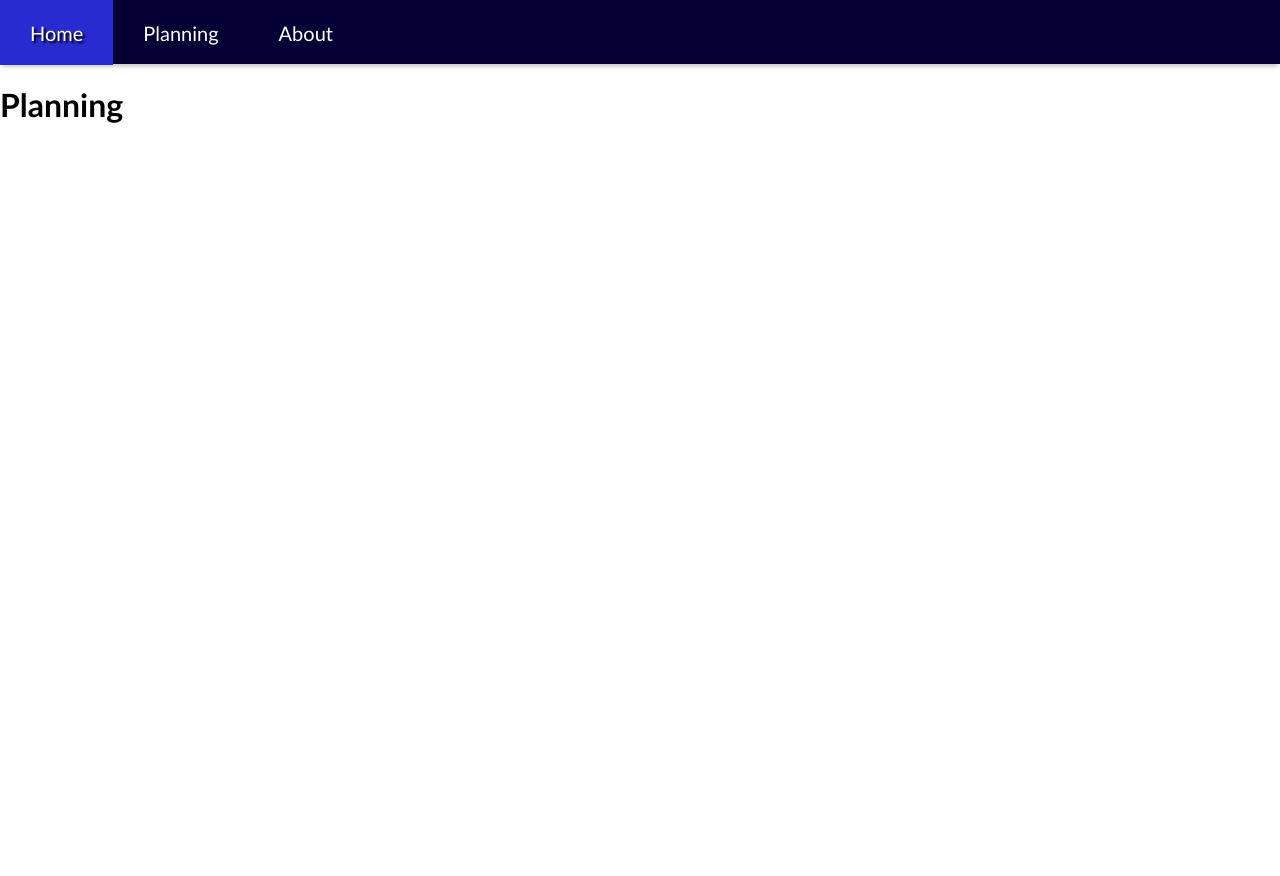
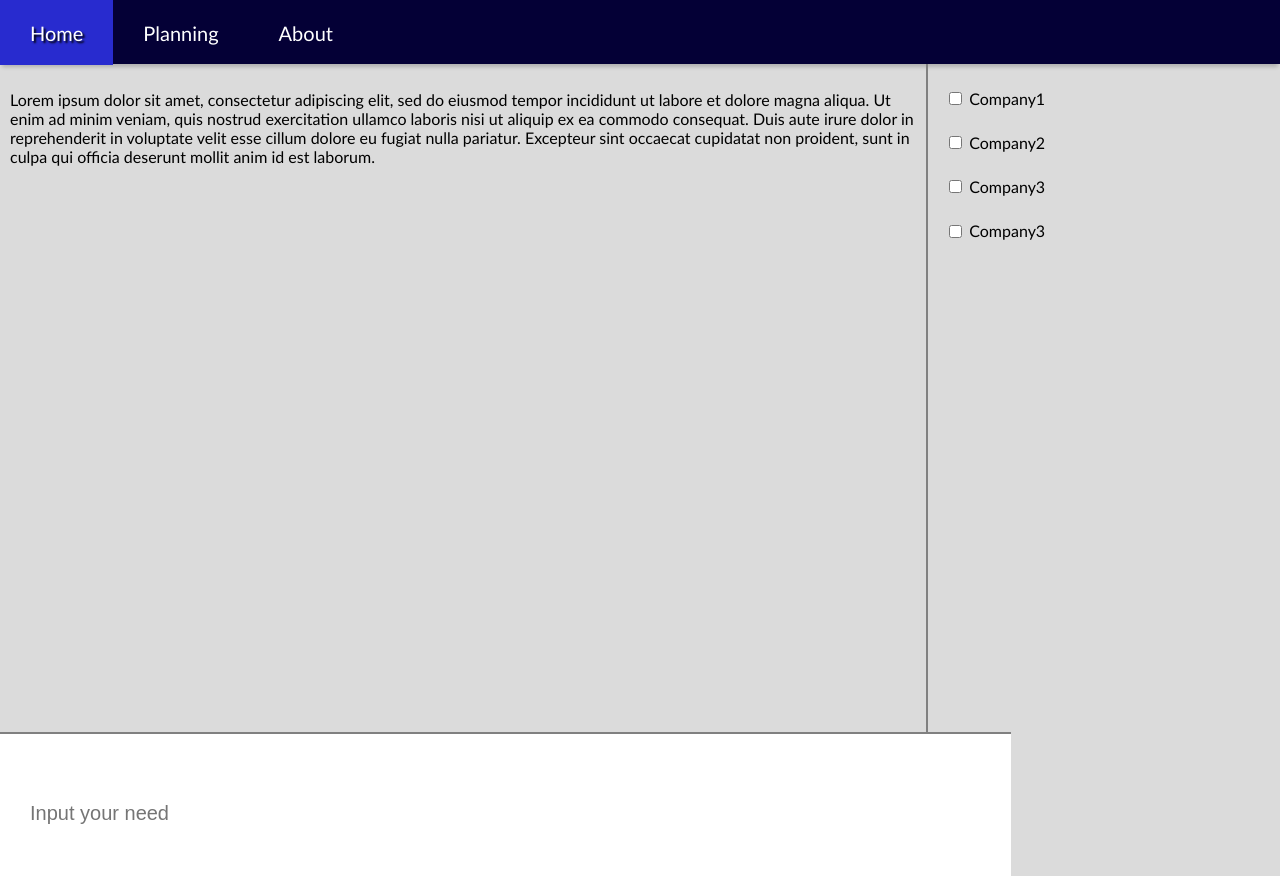
Before and after one commit to Sslithercode/SocialSourcedLocal, a Flask app: page /planning in a window 1280 px wide. Run offline with Flask 3, Linux system fonts and the light colour scheme.

Commit message:
styling input page

```diff
--- a/main.py
+++ b/main.py
@@ -1,14 +1,20 @@
-from flask import Flask, redirect, url_for, render_template
+from flask import Flask, redirect, url_for, render_template, request, session
 
 app = Flask(__name__)
+app.secret_key = "hello"
 
 @app.route("/")
 def home():
     return render_template("index.html")
 
-@app.route("/planning")
+@app.route("/planning", methods = ["POST", "GET"])
 def interact():
-    return render_template("interact.html")
+    if request.method == "POST":
+        response = request.form["userInput"]
+        session["response"] = response  #stored user response in a session
+        return redirect(url_for("interact")) #must have a return statement so I will just put it like this for now
+    else:
+        return render_template("interact.html")
 
 @app.route("/about")
 def about():
--- a/static/style.css
+++ b/static/style.css
@@ -1,12 +1,6 @@
 body{
     font-family: 'Trebuchet MS', sans-serif;
     margin: 0;
-}
-
-body#home{
-    background-image: url("backgroundImage.svg");
-    background-repeat: no-repeat;
-    background-size: cover;
 }
 
 
@@ -38,6 +32,12 @@ a:hover{
 
 
 /*home page style*/
+body#home{
+    background-image: url("backgroundImage.svg");
+    background-repeat: no-repeat;
+    background-size: cover;
+}
+
 .homePageContent{
     height: 20rem;
     width: 25rem;
@@ -65,3 +65,51 @@ a:hover{
     text-decoration: none;
     border-radius: 10px;
 }
+
+/*interact page style*/
+body#interact{
+    background-color: rgb(219, 219, 219);
+}
+.interactDisplay{
+
+    padding:10px;
+    height: 23.7rem;
+    width:71%;
+
+}
+
+.inputBox{
+    position: fixed;
+    bottom: 2rem;
+    width: 75%;
+    height: 7rem;
+
+}
+
+.inputBox input{
+    padding:30px;
+    width: 63.2rem;
+    height: 10rem;
+    box-sizing: border-box;
+    border: none;
+    border-top: 2px solid gray;
+    background-color: rgb(255, 255, 255);
+    font-size: 20px;
+    resize: none;
+
+}
+
+.checkBoxes{
+    position:fixed;
+    right:0;
+    top:4rem;
+    height:90%;
+    width:22rem;
+    border:none;
+    border-left: 2px solid gray;
+}
+
+.checkBoxes input{
+    margin-top: 8%;
+    margin-left: 6%;
+}
--- a/templates/interact.html
+++ b/templates/interact.html
@@ -1,5 +1,36 @@
 {% extends "base.html"%}
 {%block title%} Planning {%endblock%}
+{%block id%}id = "interact"{%endblock%}
 {%block content%}
-<h1>Planning</h1>
+<div class = "interactDisplay">
+    <!--the AI response will display here-->
+    <!--placeholder text, replace later-->
+    <p>Lorem ipsum dolor sit amet, consectetur adipiscing elit, sed do eiusmod tempor incididunt ut labore et dolore magna aliqua. Ut enim ad minim veniam, quis nostrud exercitation ullamco laboris nisi ut aliquip ex ea commodo consequat. Duis aute irure dolor in reprehenderit in voluptate velit esse cillum dolore eu fugiat nulla pariatur. Excepteur sint occaecat cupidatat non proident, sunt in culpa qui officia deserunt mollit anim id est laborum.</p>
+</div>
+
+<div class = "checkBoxes">
+    <!--the company available will be displayed here-->
+    <!--placeholder text, replace later-->
+    <input type="checkbox" id = "company1" name = "company1" value = "company1">
+    <label for = "company1">Company1</label>
+    <br>
+    <input type="checkbox" id = "company2" name = "company2" value = "company2">
+    <label for = "company2">Company2</label>
+    <br>
+    <input type="checkbox" id = "company3" name = "company3" value = "company3">
+    <label for = "company3">Company3</label>
+    <br>
+    <input type="checkbox" id = "company4" name = "company4" value = "company4">
+    <label for = "company4">Company3</label>
+    <br>
+</div>
+
+<div class = "inputBox">
+    <form action = "#", method = "post">
+        <input type = "text" name = "userInput" placeholder="Input your need">
+    </form>
+</div>
+
+
+<div class
 {%endblock%}
```
